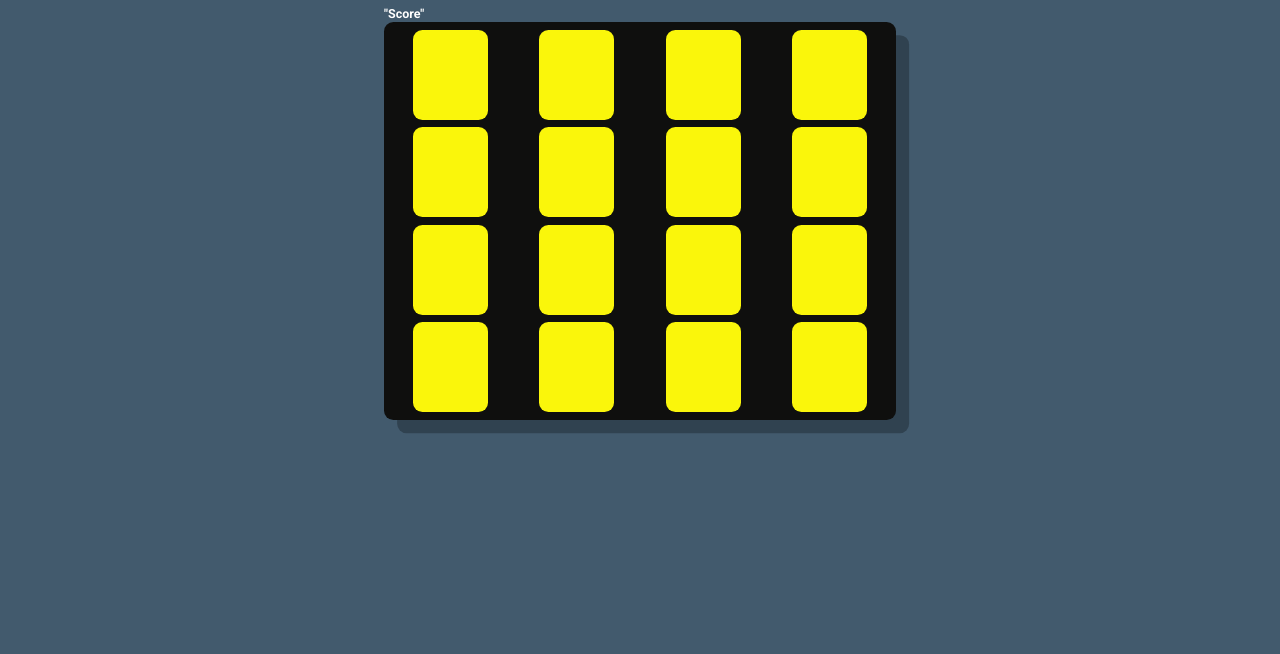
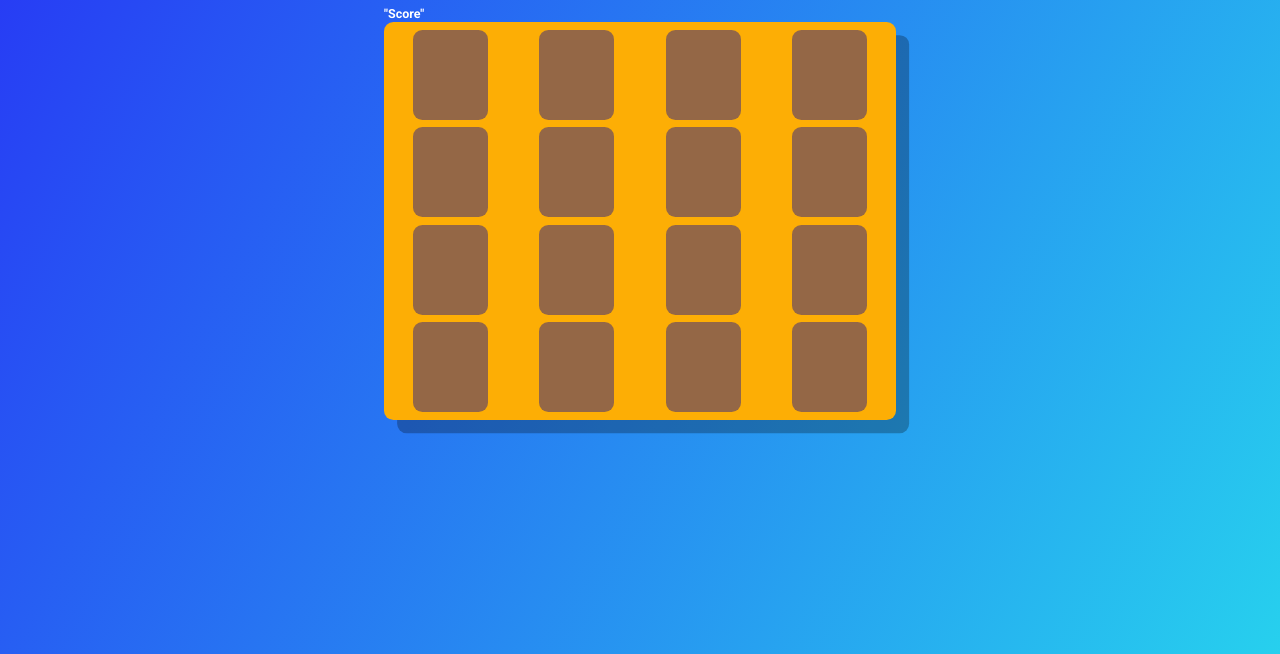
Before and after one commit to ericssont/JogoDaMemoria, a plain HTML site: page index.html in a window 1280 px wide. Shown: the part 146-800 px from the top of the page. Drawn offline with Linux system fonts and the light colour scheme.

Commit message:
Update style.css

```diff
--- a/css/style.css
+++ b/css/style.css
@@ -2,11 +2,12 @@
 
 :root {
     font-size: 15px;
-    font-family: 'Roboto',sans-serif;
+    font-family: 'Roboto',sans-serif
 }
 
 * {
     box-sizing: border-box;
+
 }
 
 body {
@@ -15,7 +16,7 @@ body {
 }
 
 .table {
-    background-color: #425a6d;
+    background: linear-gradient(120deg, #0011f3d8, #02c8ebda);
     height: 100vh;
     padding-top: 5rem;
 }
@@ -39,7 +40,7 @@ body {
     place-items: center;
     gap: 0.5rem;
 
-    background-color: #0f0f0e;
+    background-color: #fdae05;
     width: 40vw;
     padding: 0.5rem;
 
@@ -55,7 +56,7 @@ body {
 
     width: 5rem;
     height: 6rem;
-    background-color: #faf60b;
+    background-color: #0609a06c;
     border-radius: 00.625rem;
 
     cursor: pointer;
@@ -70,6 +71,6 @@ body {
 
 .open {
     background-color: beige;
-    color: black;
+    color: rgb(109, 99, 247);
     transform: rotateY(0deg);
 }
```
